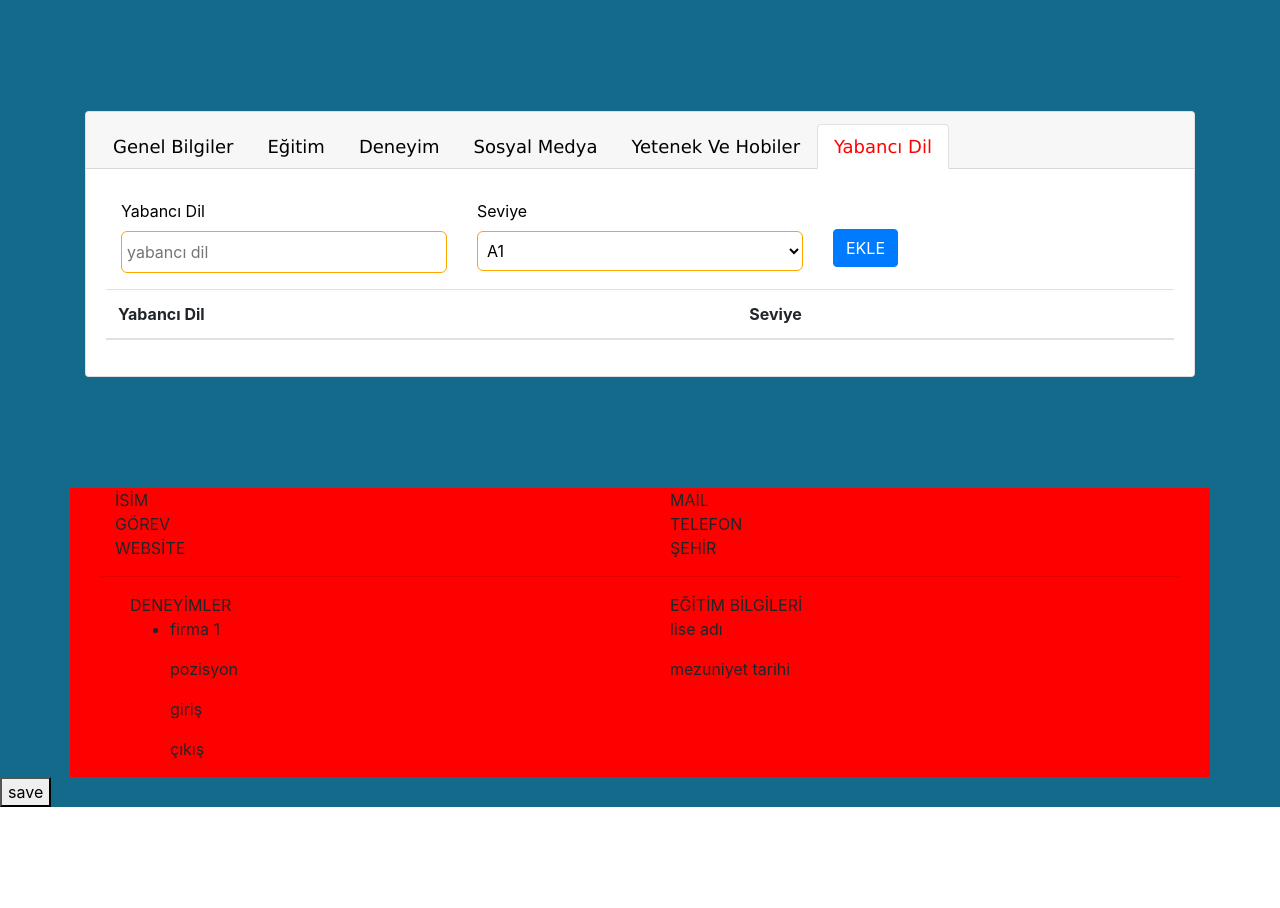
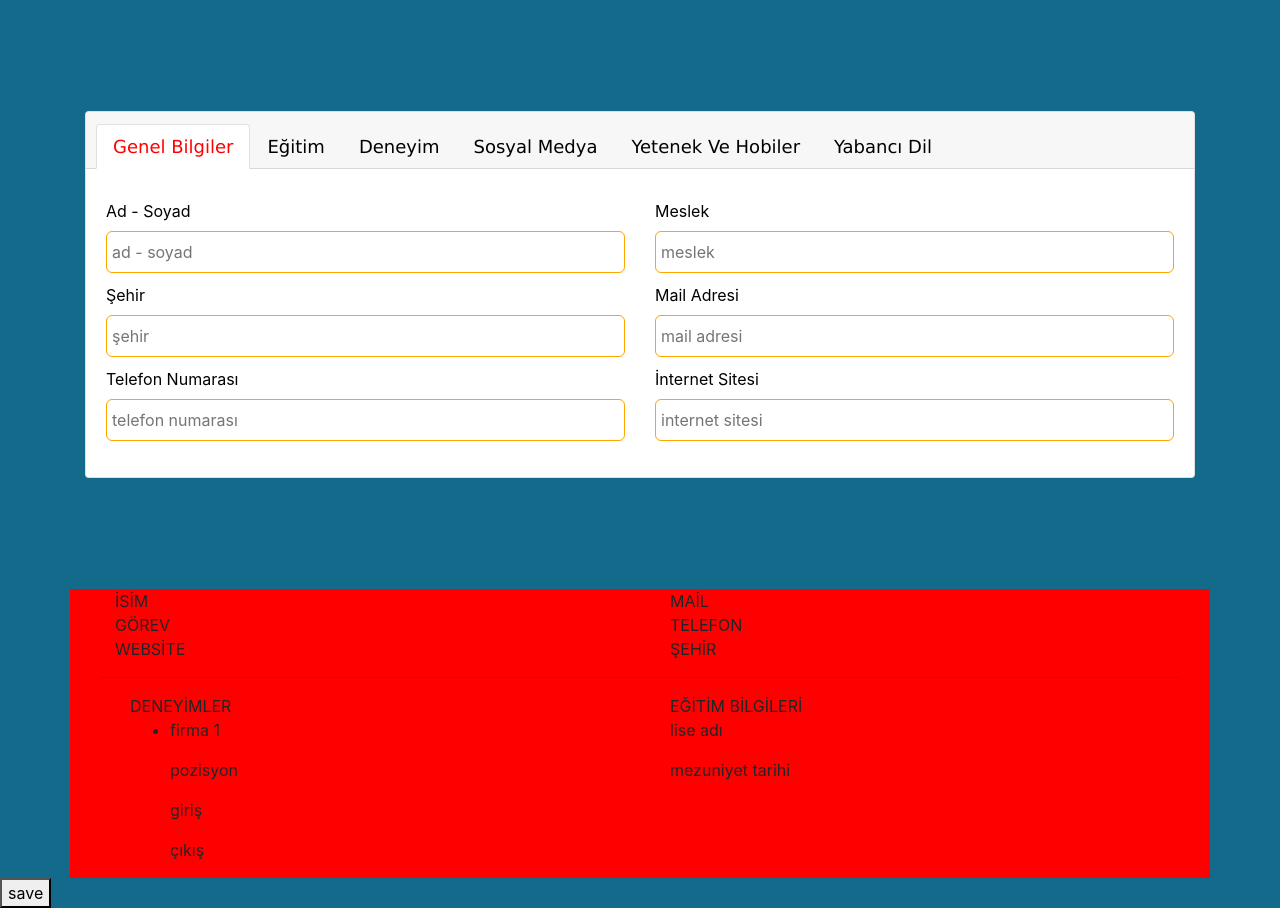
Before and after one commit to mehmetalibuber/cv-maker, a Vue app: page / in a window 1280 px wide. Before the commit the page ends 807 px from the top, so only its background shows below. Built offline with nearby package versions, Linux system fonts and the light colour scheme.

Commit message:
genel bilgiler v-model ler eklendi

```diff
--- a/src/App.vue
+++ b/src/App.vue
@@ -5,7 +5,7 @@
       <div class="tabs-section">
         <b-card no-body>
           <b-tabs card>
-            <b-tab title="Genel Bilgiler">
+            <b-tab title="Genel Bilgiler" active>
               <b-card-text>
                 <form>
                   <div class="form-group validate-form">
@@ -17,6 +17,7 @@
                           type="text"
                           required
                           placeholder="ad - soyad"
+                          v-model="isim"
                         />
                       </div>
                       <div class="col">
@@ -26,6 +27,7 @@
                           type="text"
                           required
                           placeholder="meslek"
+                          v-model="meslek"
                         />
                       </div>
                     </div>
@@ -38,6 +40,7 @@
                           type="text"
                           required
                           placeholder="şehir"
+                          v-model="sehir"
                         />
                       </div>
                       <div class="col">
@@ -47,6 +50,7 @@
                           type="email"
                           required
                           placeholder="mail adresi"
+                          v-model="mail"
                         />
                       </div>
                     </div>
@@ -58,6 +62,7 @@
                           type="number"
                           required
                           placeholder="telefon numarası"
+                          v-model="telefon"
                         />
                       </div>
                       <div class="col">
@@ -66,6 +71,7 @@
                           id="web"
                           type="text"
                           placeholder="internet sitesi"
+                          v-model="site"
                         />
                       </div>
                     </div>
@@ -282,7 +288,7 @@
                 </form></b-card-text
               >
             </b-tab>
-            <b-tab title="Yabancı Dil" active>
+            <b-tab title="Yabancı Dil">
               <b-card-text
                 ><form @submit.prevent="DIL_KAYIT">
                   <div class="form-group">
@@ -401,6 +407,13 @@ export default {
   name: "App",
   data() {
     return {
+      isim: "",
+      meslek: "",
+      sehir: "",
+      mail: "",
+      telefon: "",
+      site: "",
+
       Deneyimler: [],
       Deneyim: {
         firma: "",
```
